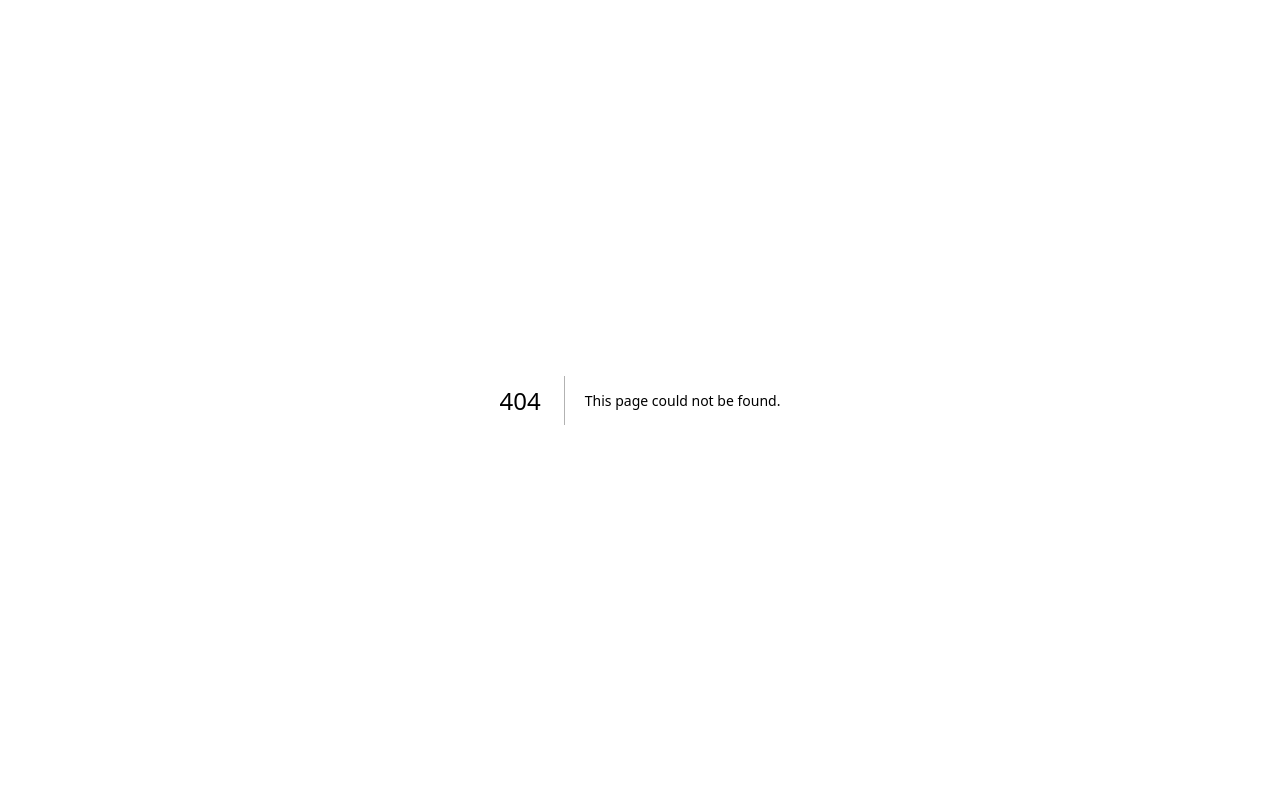
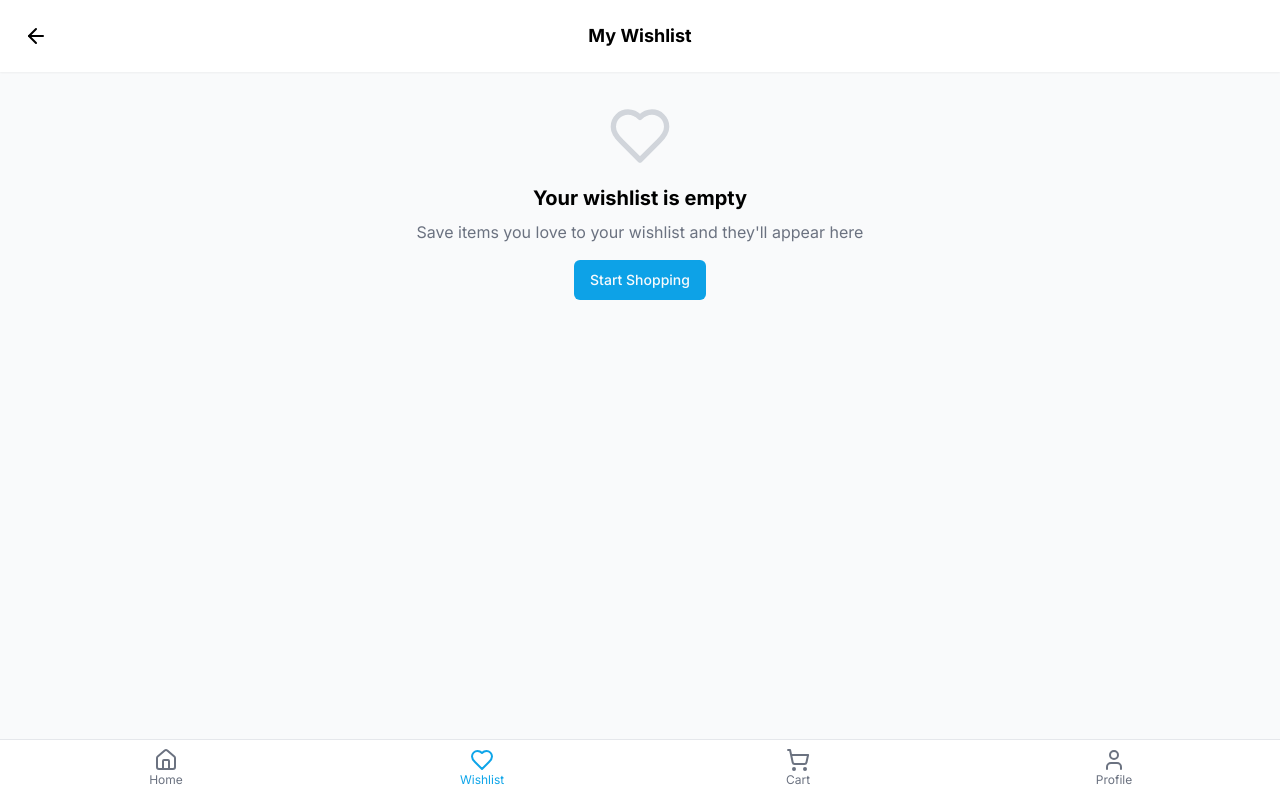
Before and after one commit to pro0033/test, a Next.js app: page /favorites in a window 1280 px wide. Before the commit this address had no page. Built offline with nearby package versions, Linux system fonts and the light colour scheme.

Commit message:
Add files via upload

```diff
--- /dev/null
+++ b/app/favorites/page.tsx
@@ -0,0 +1,139 @@
+"use client"
+
+import { useState, useEffect } from "react"
+import Image from "next/image"
+import Link from "next/link"
+import { ArrowLeft, Heart, ShoppingCart } from "lucide-react"
+import { Button } from "@/components/ui/button"
+import BottomNav from "@/components/bottom-nav"
+import { useWishlist } from "@/components/wishlist-provider"
+import { useToast } from "@/components/ui/use-toast"
+import { Skeleton } from "@/components/ui/skeleton"
+
+export default function FavoritesPage() {
+  const { wishlist, removeFromWishlist } = useWishlist()
+  const { toast } = useToast()
+  const [isLoading, setIsLoading] = useState(true)
+
+  useEffect(() => {
+    // Simulate loading delay
+    const timer = setTimeout(() => {
+      setIsLoading(false)
+    }, 1500)
+
+    return () => clearTimeout(timer)
+  }, [])
+
+  const handleRemoveFromWishlist = (productId: number) => {
+    removeFromWishlist(productId)
+    toast({
+      title: "Removed from wishlist",
+      description: "The item has been removed from your wishlist",
+      duration: 2000,
+    })
+  }
+
+  const handleAddToCart = (productId: number) => {
+    // In a real app, this would add to cart
+    toast({
+      title: "Added to cart",
+      description: "The item has been added to your cart",
+      duration: 2000,
+    })
+  }
+
+  return (
+    <div className="flex flex-col min-h-screen bg-gray-50 dark:bg-gray-900">
+      {/* Header */}
+      <header className="sticky top-0 z-50 bg-white dark:bg-gray-800 shadow-sm p-4">
+        <div className="flex items-center justify-between">
+          <Link href="/" className="p-2 rounded-full hover:bg-gray-100 dark:hover:bg-gray-700">
+            <ArrowLeft size={24} className="dark:text-gray-200" />
+          </Link>
+          <h1 className="font-bold text-lg dark:text-white">My Wishlist</h1>
+          <div className="w-10"></div> {/* Spacer for alignment */}
+        </div>
+      </header>
+
+      {/* Main Content */}
+      <main className="flex-1 p-4">
+        {isLoading ? (
+          <div className="grid grid-cols-1 gap-4">
+            {[1, 2, 3].map((i) => (
+              <div key={i} className="bg-white dark:bg-gray-800 rounded-lg shadow-sm overflow-hidden flex">
+                <Skeleton className="w-1/3 h-32" />
+                <div className="p-3 flex-1 flex flex-col">
+                  <Skeleton className="h-5 w-3/4 mb-2" />
+                  <Skeleton className="h-4 w-full mb-1" />
+                  <Skeleton className="h-4 w-full mb-2" />
+                  <div className="mt-auto flex items-center justify-between">
+                    <Skeleton className="h-6 w-16" />
+                    <div className="flex gap-2">
+                      <Skeleton className="h-8 w-8 rounded" />
+                      <Skeleton className="h-8 w-8 rounded" />
+                    </div>
+                  </div>
+                </div>
+              </div>
+            ))}
+          </div>
+        ) : wishlist.length > 0 ? (
+          <div className="grid grid-cols-1 gap-4">
+            {wishlist.map((product) => (
+              <div key={product.id} className="bg-white dark:bg-gray-800 rounded-lg shadow-sm overflow-hidden flex">
+                <div className="w-1/3 relative">
+                  <Image
+                    src={product.image || "/placeholder.svg"}
+                    alt={product.name}
+                    width={120}
+                    height={120}
+                    className="w-full h-full object-cover"
+                  />
+                </div>
+                <div className="p-3 flex-1 flex flex-col">
+                  <h3 className="font-medium text-sm dark:text-white">{product.name}</h3>
+                  <p className="text-gray-500 dark:text-gray-400 text-xs mb-2 line-clamp-2">{product.description}</p>
+                  <div className="mt-auto flex items-center justify-between">
+                    <p className="text-sky-600 dark:text-sky-400 font-bold">${product.price.toFixed(2)}</p>
+                    <div className="flex gap-2">
+                      <Button
+                        size="sm"
+                        variant="outline"
+                        className="h-8 w-8 p-0 dark:border-gray-600 dark:hover:bg-gray-700"
+                        onClick={() => handleRemoveFromWishlist(product.id)}
+                      >
+                        <Heart size={16} className="text-rose-500 fill-rose-500" />
+                      </Button>
+                      <Button
+                        size="sm"
+                        variant="outline"
+                        className="h-8 w-8 p-0 dark:border-gray-600 dark:text-gray-200 dark:hover:bg-gray-700"
+                        onClick={() => handleAddToCart(product.id)}
+                      >
+                        <ShoppingCart size={16} />
+                      </Button>
+                    </div>
+                  </div>
+                </div>
+              </div>
+            ))}
+          </div>
+        ) : (
+          <div className="flex flex-col items-center justify-center h-full text-center p-4">
+            <Heart size={64} className="text-gray-300 dark:text-gray-600 mb-4" />
+            <h2 className="text-xl font-bold mb-2 dark:text-white">Your wishlist is empty</h2>
+            <p className="text-gray-500 dark:text-gray-400 mb-4">
+              Save items you love to your wishlist and they'll appear here
+            </p>
+            <Button asChild>
+              <Link href="/">Start Shopping</Link>
+            </Button>
+          </div>
+        )}
+      </main>
+
+      {/* Bottom Navigation */}
+      <BottomNav active="favorites" />
+    </div>
+  )
+}
```
